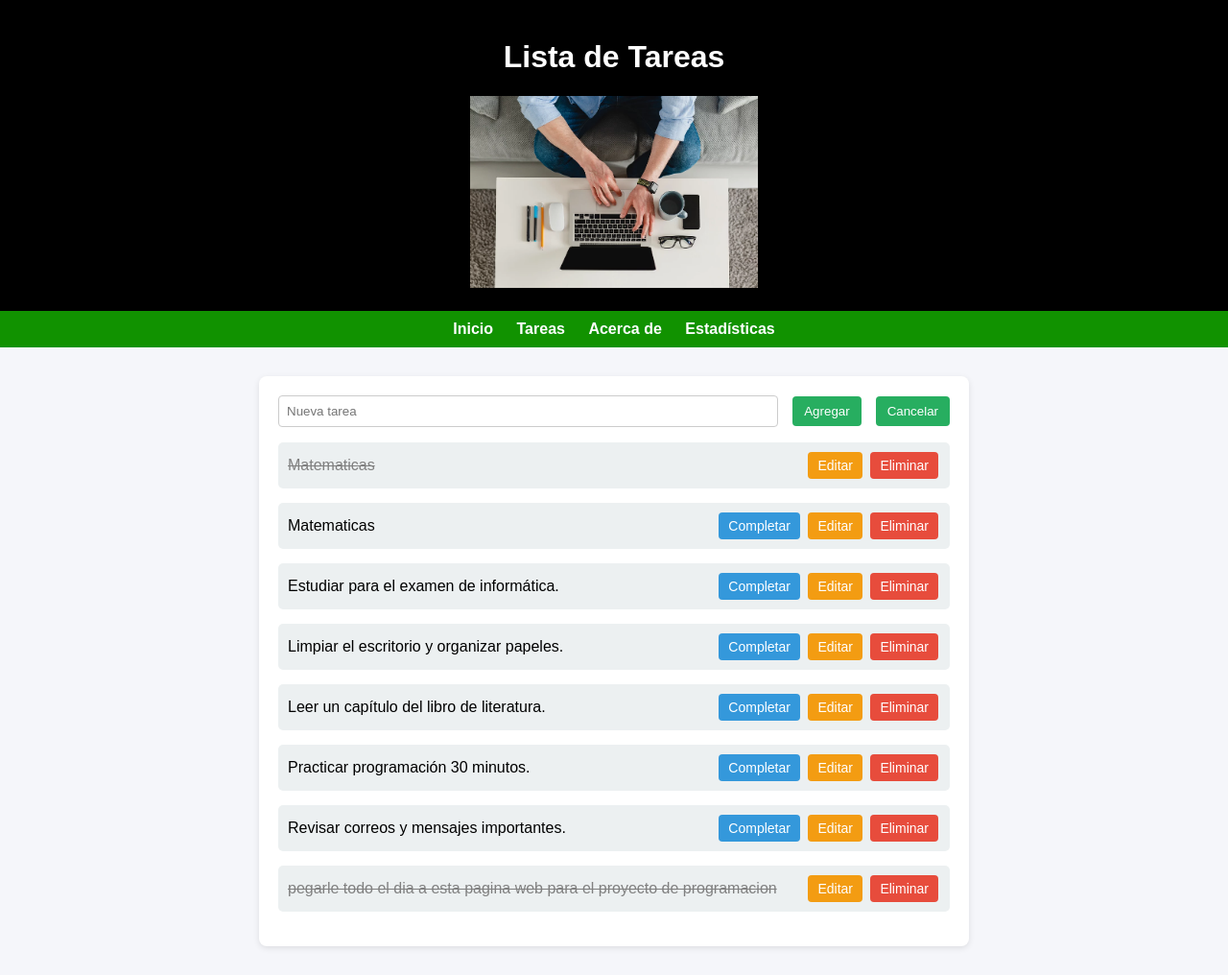
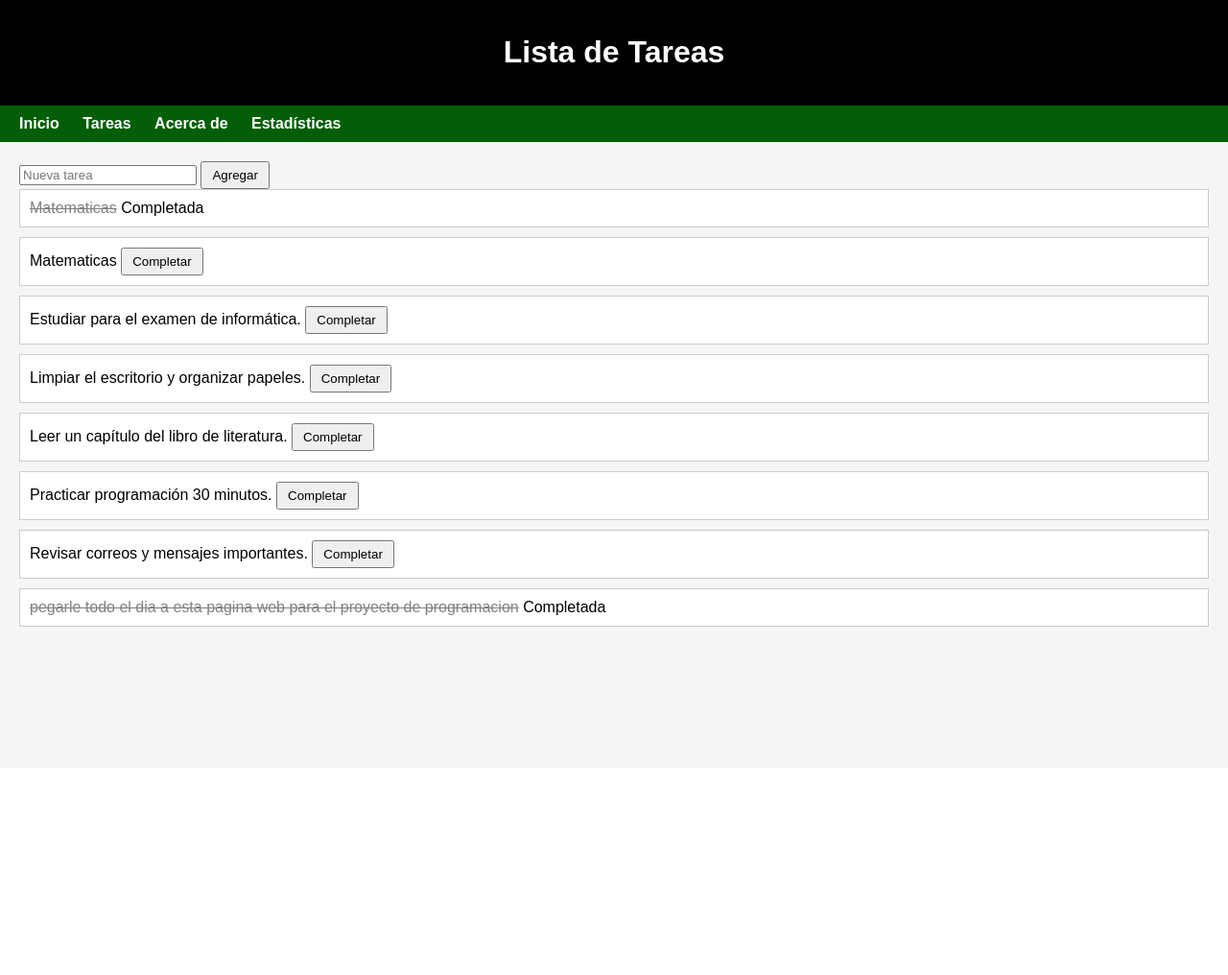
Before and after one commit to jancarloscalixgaleas618-dotcom/proyecto-de-tareas-boostrap, a Flask app: page /tareas in a window 1280 px wide. Shown: the whole page at 96% size. After the commit the page ends 653 px from the top, so only its background shows below. Run offline with Flask 3, Linux system fonts and the light colour scheme; data comes from the database, SQL or seed files in the repository; some libraries are stand-ins or nearby versions.

Commit message:
Add files via upload

```diff
--- a/Tareas Jancarlos/app.py
+++ b/Tareas Jancarlos/app.py
@@ -1,5 +1,10 @@
-from flask import Flask, render_template, request, redirect
-import mysql.connector
+from flask import Flask            # Sirve para crear la aplicación Flask
+from flask import render_template  # Sirve para mostrar páginas HTML (plantillas)
+from flask import request          # Sirve para leer datos enviados desde formularios
+from flask import redirect         # Sirve para redirigir al usuario de una ruta a otra
+from flask import url_for          # Sirve para generar URLs dinámicas
+from flask_mysqldb import MySQL    # Sirve para conectar la base de datos MySQL
+import mysql.connector          #sirve para conectar
 
 app = Flask(__name__)
 
@@ -68,33 +73,5 @@ def estadisticas():
     return render_template("estadisticas.html", total=total, completadas=completadas, pendientes=pendientes)
 
 
-@app.route("/editar/<int:id>", methods=["GET", "POST"])
-def editar(id):
-    conn = get_db_connection()
-    cursor = conn.cursor()
-
-    if request.method == "POST":
-        nueva = request.form.get("descripcion")
-        cursor.execute("UPDATE tareas SET descripcion = %s WHERE id = %s", (nueva, id))
-        conn.commit()
-        conn.close()
-        return redirect("/tareas")
-
-    cursor.execute("SELECT * FROM tareas WHERE id = %s", (id,))
-    tarea = cursor.fetchone()
-    conn.close()
-    return render_template("editar.html", tarea=tarea)
-
-
-@app.route("/eliminar/<int:id>")
-def eliminar(id):
-    conn = get_db_connection()
-    cursor = conn.cursor()
-    cursor.execute("DELETE FROM tareas WHERE id = %s", (id,))
-    conn.commit()
-    conn.close()
-    return redirect("/tareas")
-
-
 if __name__ == "__main__":
     app.run(debug=True)
--- a/Tareas Jancarlos/static/estilos.css
+++ b/Tareas Jancarlos/static/estilos.css
@@ -1,7 +1,6 @@
-/* ======= Estilo general ======= */
 body {
+    background-color: #f5f5f5;
     font-family: Arial, sans-serif;
-  background-color: #f5f6fa;
     margin: 0;
     padding: 0;
 }
@@ -9,14 +8,13 @@ body {
 header {
     background-color: #000000;
     color: white;
+    padding: 15px;
     text-align: center;
-  padding: 20px;
 }
 
 nav {
-  background-color: #119200;
+    background-color: #015e06;
     padding: 10px;
-  text-align: center;
 }
 
 nav a {
@@ -30,99 +28,22 @@ nav a:hover {
     text-decoration: underline;
 }
 
-/* ======= Contenedor ======= */
 .container {
-  max-width: 700px;
-  margin: 30px auto;
     padding: 20px;
-  background: white;
-  border-radius: 8px;
-  box-shadow: 0px 2px 6px rgba(0,0,0,0.1);
 }
 
-/* ======= Formulario ======= */
-form input[type="text"] {
-  padding: 8px;
-  width: 70%;
+.card {
+    background-color: white;
+    padding: 10px;
+    margin-bottom: 10px;
     border: 1px solid #ccc;
-  border-radius: 4px;
 }
 
-form button {
-  padding: 8px 12px;
-  margin-left: 5px;
-  background-color: #27ae60;
-  color: white;
-  border: none;
-  border-radius: 4px;
-  cursor: pointer;
-}
-
-form button:hover {
-  background-color: #219150;
-}
-
-/* ======= Lista de tareas ======= */
-ul {
-  padding: 0;
-}
-
-ul li {
-  list-style: none;
-  margin-bottom: 15px;   /* espacio entre renglones */
-  padding: 10px;
-  background: #ecf0f1;
-  border-radius: 5px;
-  display: flex;
-  justify-content: space-between;
-  align-items: center;
-}
-
-/* ======= Texto de tarea ======= */
 .tarea-completada {
     text-decoration: line-through;
     color: gray;
 }
 
-/* ======= Botones como enlaces ======= */
-a.btn {
-  display: inline-block;
-  padding: 6px 10px;
-  margin: 0 2px;
-  background-color: #3498db;
-  color: white;
-  text-decoration: none;
-  border-radius: 4px;
-  font-size: 14px;
+button {
+    padding: 5px 10px;
 }
-
-a.btn:hover {
-  background-color: #2980b9;
-}
-
-a.btn.delete {
-  background-color: #e74c3c;
-}
-
-a.btn.delete:hover {
-  background-color: #c0392b;
-}
-
-a.btn.edit {
-  background-color: #f39c12;
-}
-
-a.btn.edit:hover {
-  background-color: #d68910;
-}
-
-/* ======= Formulario editar ======= */
-form {
-  display: flex;
-  gap: 10px;
-  align-items: center;
-}
-
-form input[type="text"] {
-  flex: 1;
-}
--- a/Tareas Jancarlos/templates/index.html
+++ b/Tareas Jancarlos/templates/index.html
@@ -9,7 +9,6 @@
 <header>
   <h1>INICIO</h1>
 </header>
-
 
 <nav>
   <a href="/">Inicio</a>
@@ -23,10 +22,5 @@
   <h2>Bienvenido</h2>
   <p>Esta es una Pagina sencilla para gestionar tus tareas, Agregarlas Marcarlas y tacharlas.</p>
 </div>
-<header>
-  <img src="https://cdn.pixabay.com/photo/2020/01/30/17/49/book-4806076_640.jpg"  alt="Imagen de cabecera" style="width: 50%; height: auto;">
-
-</header>
-
 </body>
 </html>
--- a/Tareas Jancarlos/templates/tareas.html
+++ b/Tareas Jancarlos/templates/tareas.html
@@ -8,38 +8,32 @@
 <body>
 <header>
   <h1>Lista de Tareas</h1>
-  <img src="/static/img/img.png" alt="Portada" width="300">
 </header>
 
 <nav>
   <a href="/">Inicio</a>
   <a href="/tareas">Tareas</a>
   <a href="/acerca">Acerca de</a>
-  <a href="/estadisticas">Estadísticas</a>
+    <a href="/estadisticas">Estadísticas</a>
+
 </nav>
 
 <div class="container">
   <form method="POST">
     <input type="text" name="descripcion" placeholder="Nueva tarea" required>
-    <button type="submit">Agregar</button>
-    <button type="reset">Cancelar</button>
+    <button>Agregar</button>
   </form>
 
-  <ul>
   {% for tarea in tareas %}
-    <li>
+    <div class="card">
       <span class="{% if tarea[2] %}tarea-completada{% endif %}">{{ tarea[1] }}</span>
-      <span style="margin-left: 10px;">
-        {% if not tarea[2] %}
-        <a href="/completar/{{ tarea[0] }}" class="btn">Completar</a>
-        {% endif %}
-        <a href="/editar/{{ tarea[0] }}" class="btn edit"> Editar</a>
-        <a href="/eliminar/{{ tarea[0] }}" class="btn delete"> Eliminar</a>
-
-      </span>
-    </li>
+      {% if not tarea[2] %}
+        <a href="/completar/{{ tarea[0] }}"><button>Completar</button></a>
+      {% else %}
+        <span>Completada</span>
+      {% endif %}
+    </div>
   {% endfor %}
-  </ul>
 </div>
 </body>
 </html>
```
Lines whose indentation alone changed are shown as unchanged.
